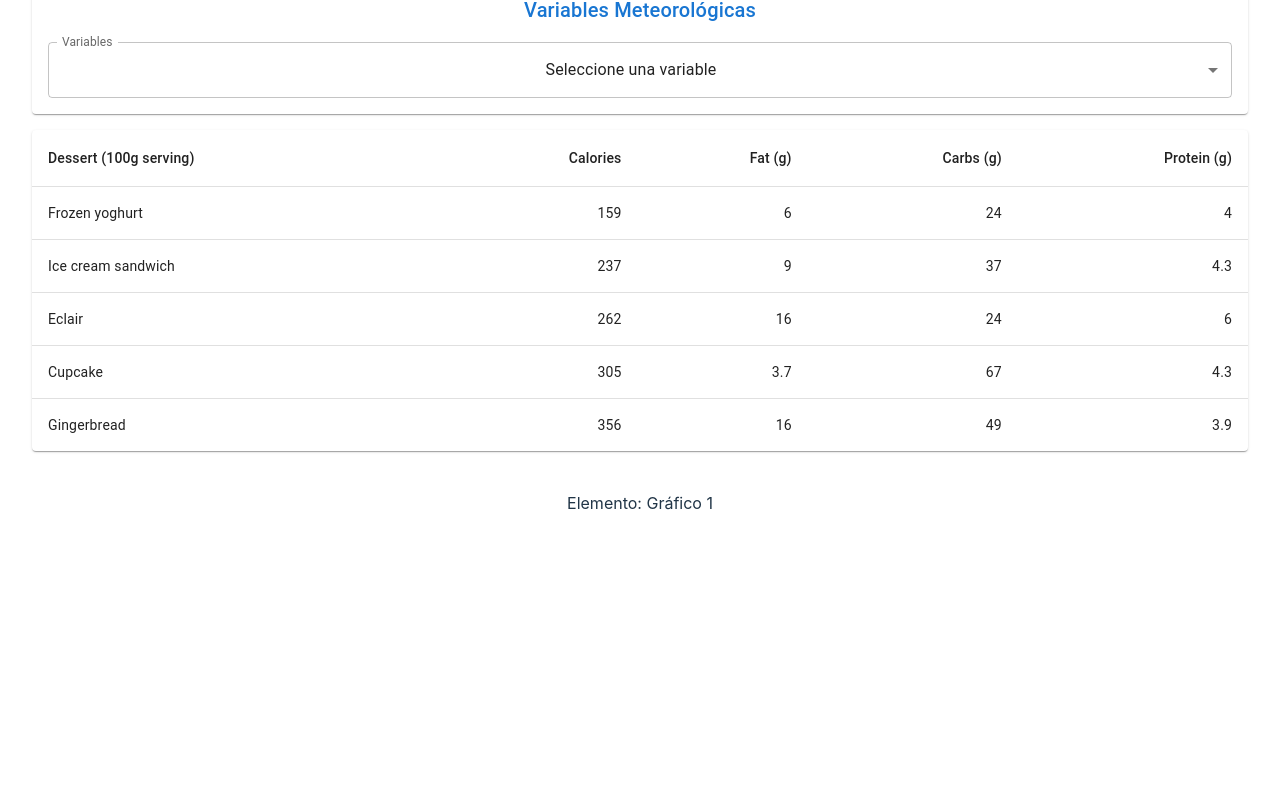
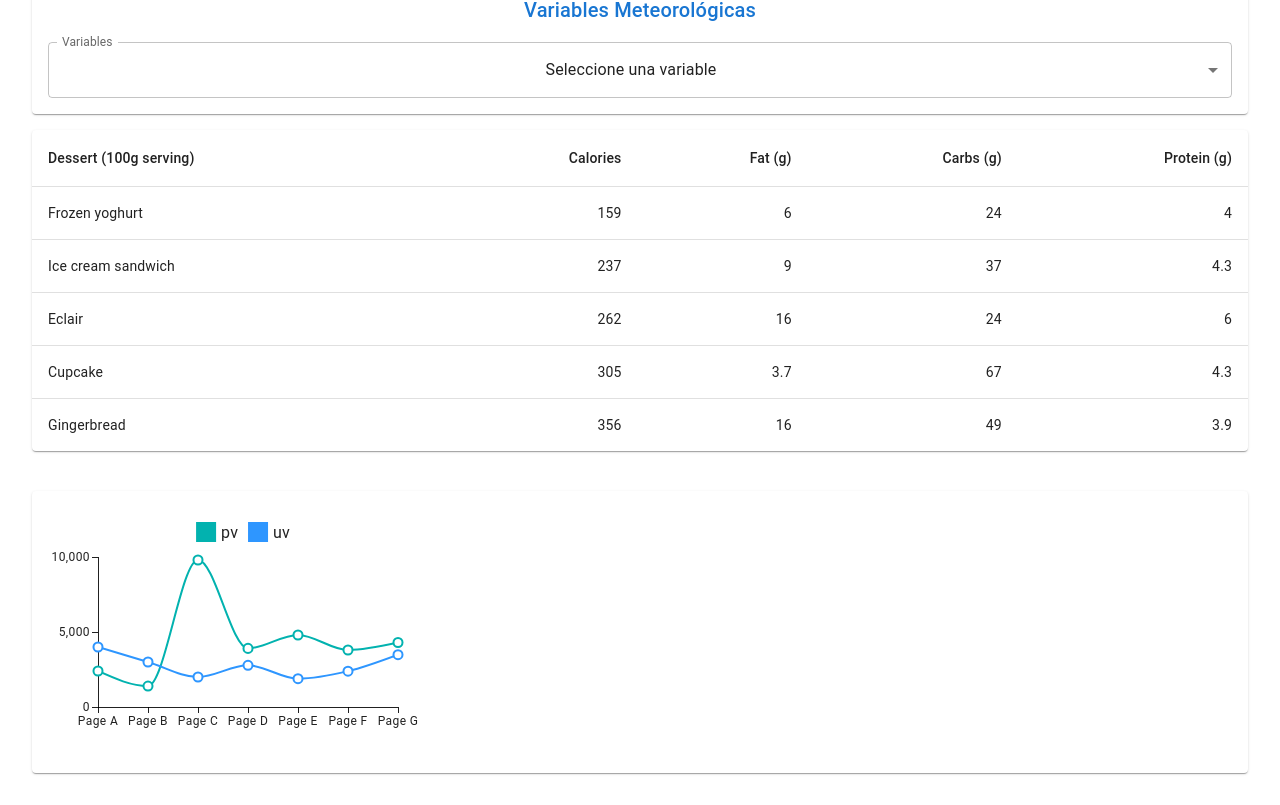
Before and after one commit to JarenPOL1015/dashboard, a React (Vite) app: page / in a window 1280 px wide. Shown: the part 762-1567 px from the top of the page. Before the commit the page ends 1309 px from the top, so only its background shows below. Built offline with nearby package versions, Linux system fonts and the light colour scheme.

Commit message:
Colocando LineChart

```diff
--- a/src/App.tsx
+++ b/src/App.tsx
@@ -6,7 +6,7 @@ import Grid from '@mui/material/Grid2'
 import IndicatorWeather from './components/IndicatorWeather'
 import TableWeather from './components/TableWeather';
 import ControlWeather from './components/ControlWeather';
-
+import LineChartWeather from './components/LineChartWeather';
 
 function App() {
   // const [count, setCount] = useState(0)
@@ -42,7 +42,9 @@ function App() {
         </Grid>
 
         {/* Gráfico */}
-        <Grid size={{ xs: 12, xl: 4 }}>Elemento: Gráfico 1</Grid>
+        <Grid size={{ xs: 12, xl: 4 }}>
+          <LineChartWeather></LineChartWeather>
+        </Grid>
 
     </Grid>
   )
```
